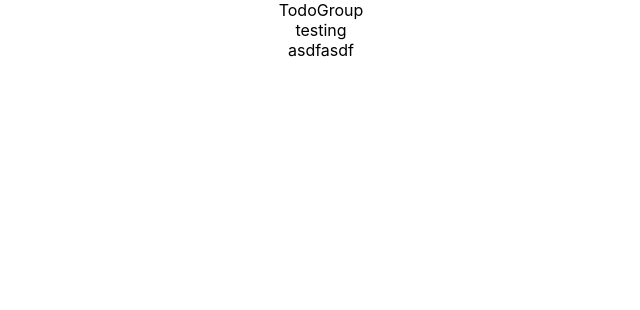
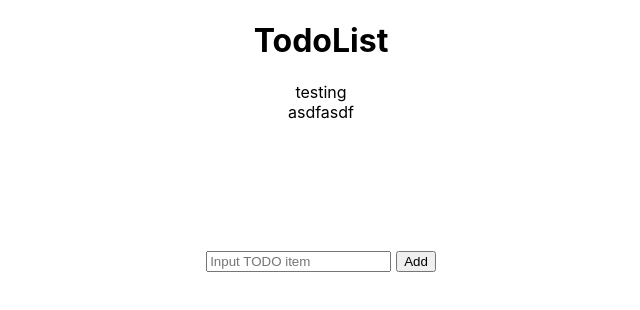
Before and after one commit to magluar/tw-react-todo-list, a React (Create React App) app: page / in a window 1280 px wide. Shown: the top 310 px of the page, without its empty margins (319-959 px from the left). Built offline with nearby package versions, Linux system fonts and the light colour scheme.

Commit message:
[todo][magluar] feat: add todolist and todo form

```diff
--- a/src/App.js
+++ b/src/App.js
@@ -1,11 +1,13 @@
 import './App.css';
 import TodoItem from './features/todos/components/TodoItem';
 import TodoGroup from './features/todos/components/TodoGroup';
+import ToDoList from './features/todos/components/ToDoList';
+
 
 function App() {
   return (
     <div className="App">
-      <TodoGroup/>
+      <ToDoList/>
     </div>
   );
 }
--- /dev/null
+++ b/src/features/styles/TodoForm.css
@@ -0,0 +1,7 @@
+.TodoForm {
+    margin-top: 10%;
+}
+
+#addBtn {
+    margin-left: 5px;
+}
--- /dev/null
+++ b/src/features/todos/components/ToDoList.js
@@ -0,0 +1,16 @@
+import React from 'react'
+import TodoForm from './TodoForm'
+import TodoGroup from './TodoGroup'
+import "../../styles/TodoForm.css"
+
+function ToDoList() {
+    return (
+        <div>
+            <h1>TodoList</h1>
+            <TodoGroup/>
+            <TodoForm/>
+        </div>
+    )
+}
+
+export default ToDoList;
--- /dev/null
+++ b/src/features/todos/components/TodoForm.js
@@ -0,0 +1,27 @@
+import React from 'react'
+import { useState } from 'react';
+import "../../styles/TodoForm.css"
+
+function TodoForm() {
+    const [text, setText] = useState("");
+
+    function changeHandler(event) {
+        setText(event.target.value);
+    }
+
+    function handlerAdd() {
+    }
+
+    return (
+        <div className="TodoForm">
+            <input type="text"
+            placeholder="Input TODO item"
+            value={text}
+            onChange={changeHandler}></input>
+            <button id="addBtn"
+            onClick={handlerAdd}>Add</button>
+        </div>
+    )
+}
+
+export default TodoForm
--- a/src/features/todos/components/TodoGroup.js
+++ b/src/features/todos/components/TodoGroup.js
@@ -10,7 +10,6 @@ function TodoGroup() {
 
     return (
         <div>
-           TodoGroup
             {
                 todoIds.map((id) => (
                     <TodoItem key={id} id={id}/>
```
